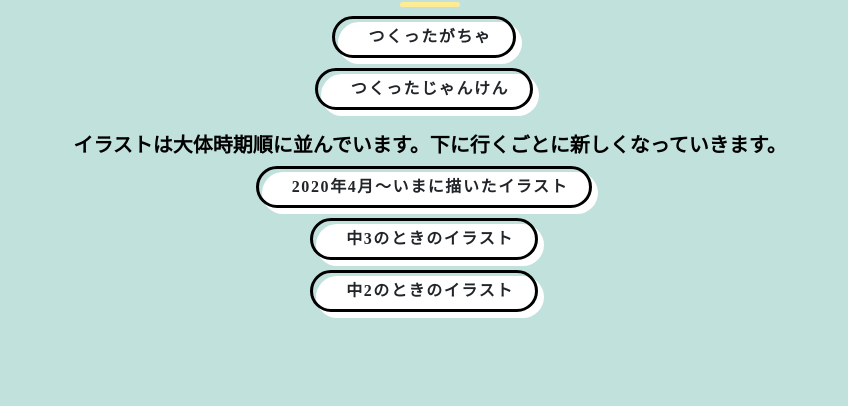
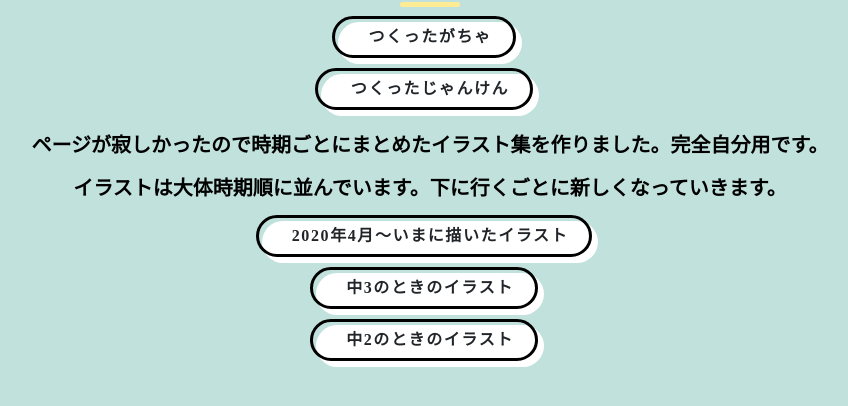
Before and after one commit to yriho/creative_works, a plain HTML site: page index.html in a window 1280 px wide. Shown: the part 166-572 px from the top of the page, without its empty margins (210-1058 px from the left). Drawn offline with Linux system fonts and the light colour scheme.

Commit message:
Update index.html

```diff
--- a/index.html
+++ b/index.html
@@ -14,7 +14,8 @@
    <p>
    <a href="janken.html" class="btn btn-border-shadow btn-border-shadow--radius">つくったじゃんけん</a>
    </p>
-   <h1>イラストは大体時期順に並んでいます。下に行くごとに新しくなっていきます。</h1>
+  <h1>ページが寂しかったので時期ごとにまとめたイラスト集を作りました。完全自分用です。</h1>
+  <p><h1>イラストは大体時期順に並んでいます。下に行くごとに新しくなっていきます。</p></h1>
    <p>
    <a href="ilust1.html" class="btn btn-border-shadow btn-border-shadow--radius">2020年4月～いまに描いたイラスト</a>
    </p>
```
